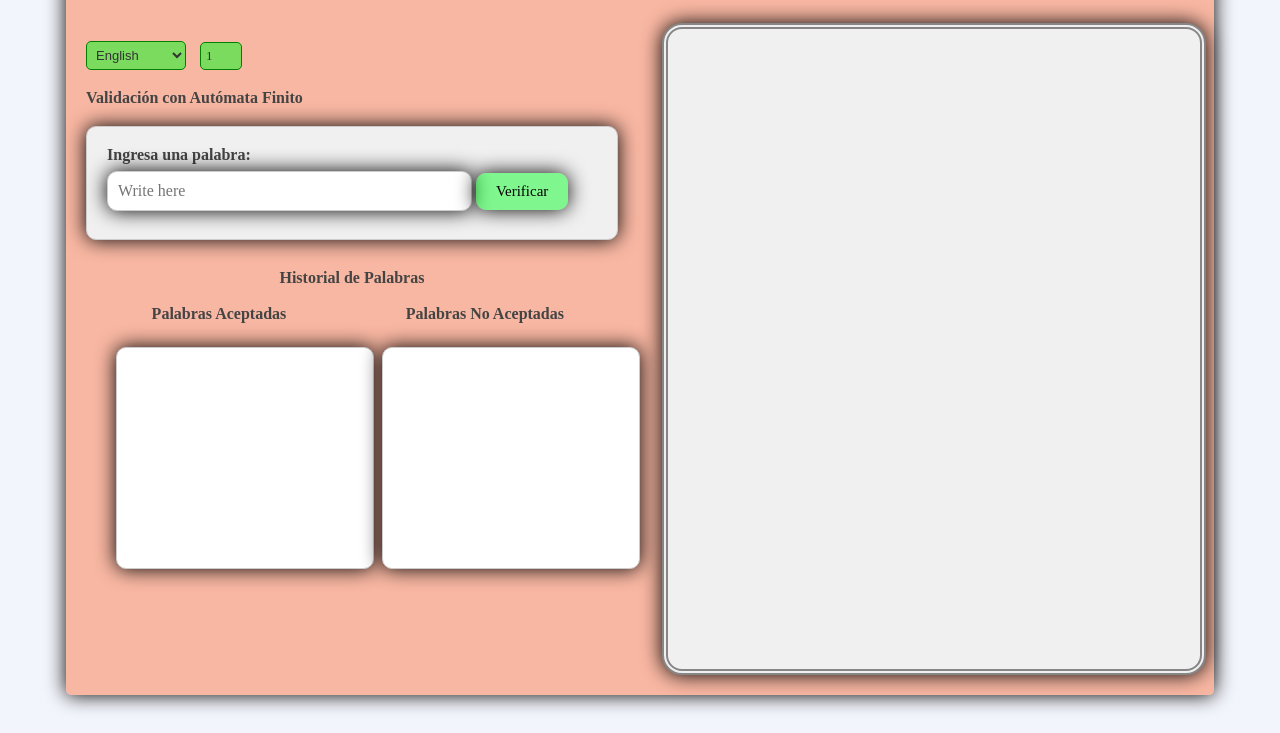
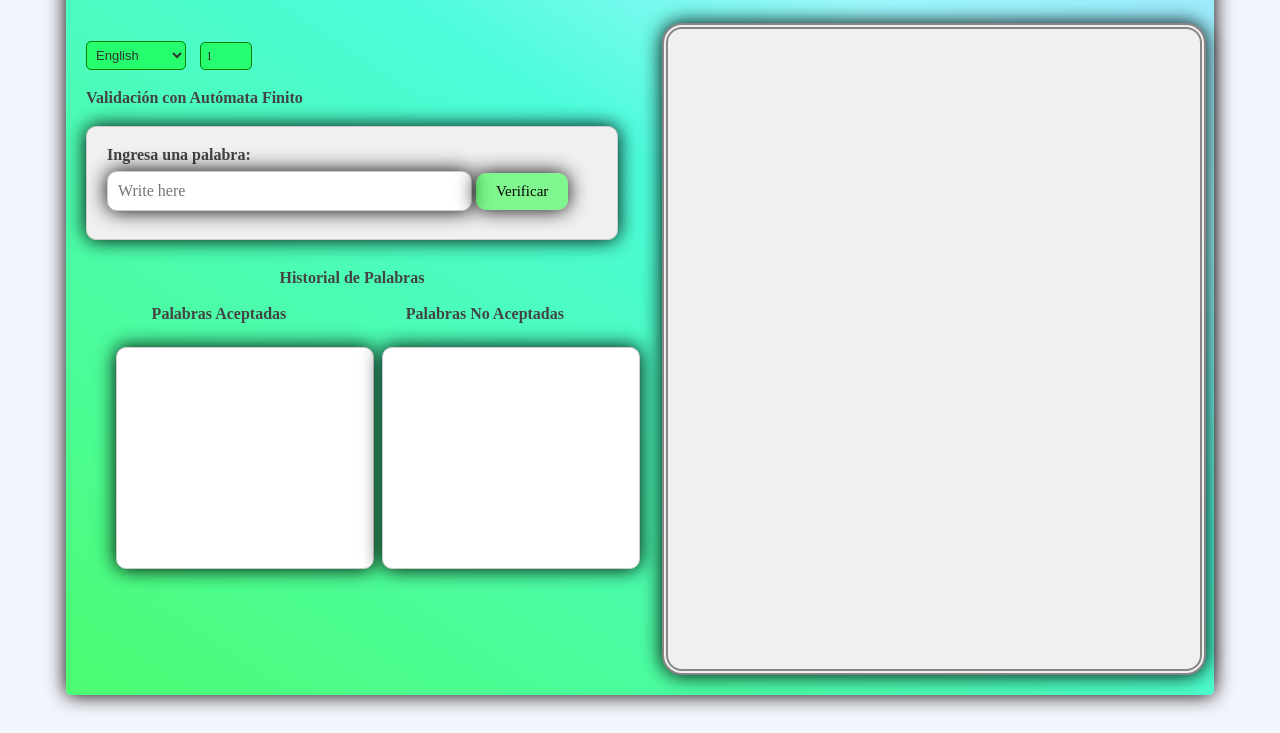
Before and after one commit to alexmdavid/Automatas, a website: page index.html in a window 1280 px wide. Shown: the part 67-800 px from the top of the page. Drawn offline with nearby package versions, Linux system fonts and the light colour scheme.

Commit message:
cambie el color de contenedor

```diff
--- a/style.css
+++ b/style.css
@@ -14,16 +14,25 @@ body {
 /* Contenedor principal */
 .container {
     display: flex;
-    justify-content: space-between; /* Alinea los elementos a los extremos */
+    justify-content: space-between;
     gap: 10px;
     width: 100%;
     margin: 0 auto;
-    background-color: #ff48005b;
+    background: linear-gradient(
+        to top right,
+        #00ff33b0,
+        #00ff66b0,
+        #00ff99b0,
+        #00ffccb0,
+        #00ffff5b,
+        #00d0ff5b
+    );
     border-radius: 5px;
     box-shadow: 0px 0px 10px rgba(0, 0, 0, 0.35);
     padding: 20px;
     box-sizing: border-box;
 }
+
 
 .hero {
     white-space: nowrap; /* Evita los saltos de línea */
@@ -52,7 +61,7 @@ body {
 }
 
 #input_run_time {
-    width: 30px;
+    width: 40px;
     padding: 5px;
     font-size: 13px;
     border: 1px solid #ccc;
```
Also changed, not shown: index.html (+0 -1 lines).
